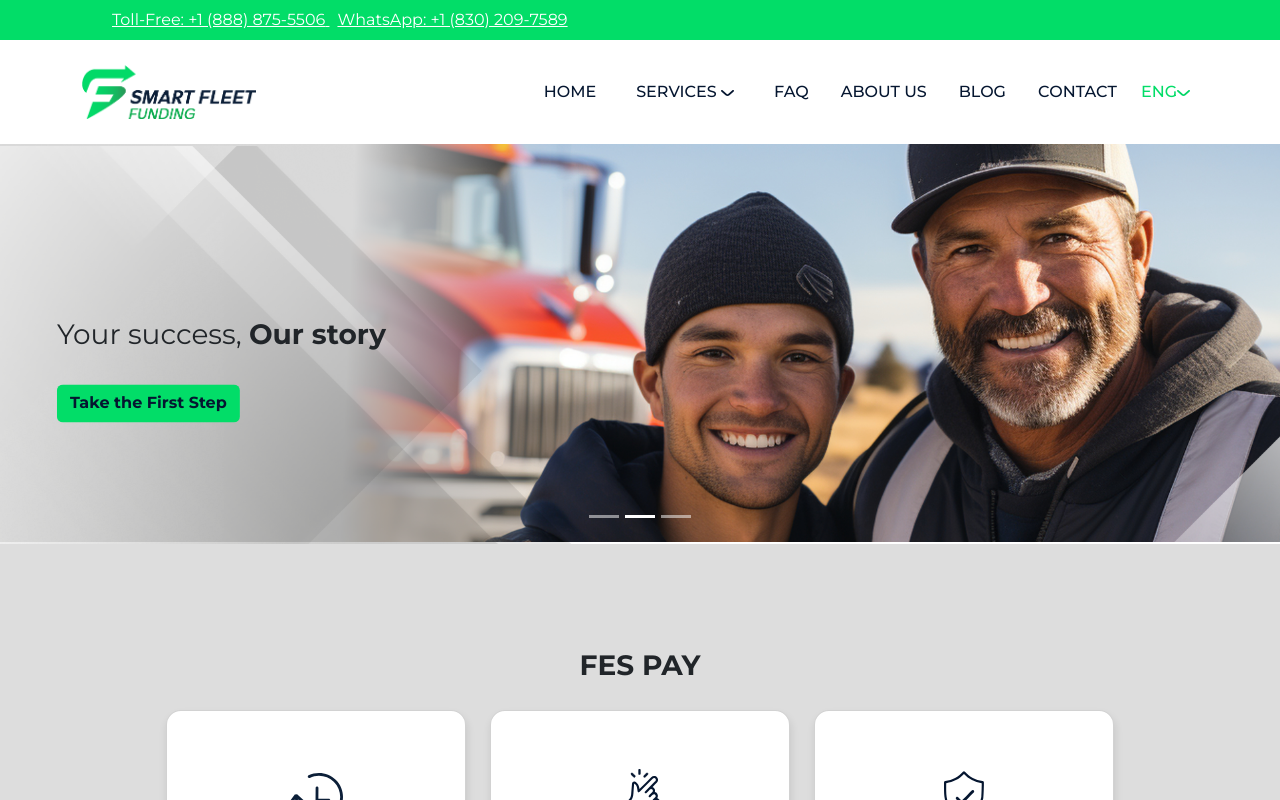
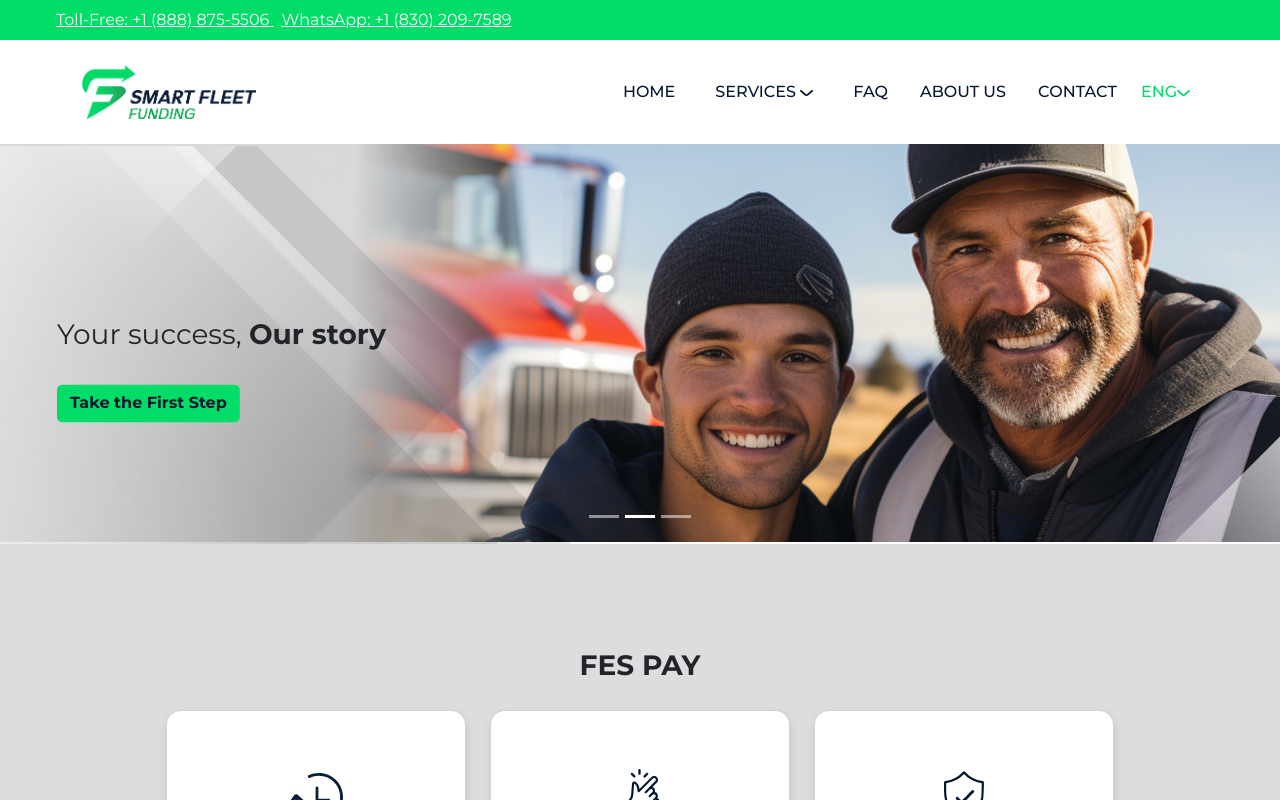
Before and after one commit to Rizwan884/smartfleetfunding-website, a Next.js app: page / in a window 1280 px wide. Shown: the top 800 px of the page. Built offline with nearby package versions, Linux system fonts and the light colour scheme.

Commit message:
Fuel Card Changes

```diff
--- a/src/components/footer.tsx
+++ b/src/components/footer.tsx
@@ -28,7 +28,7 @@ export default function Footer() {
                       <Image
                         alt="down"
                         src="images/sff-arrow-down-green.svg"
-                        style={{ width: "13px", height: "10px" }}
+                        className="w-13 h-10"
                       />
                     </div>
                   </>
@@ -51,9 +51,9 @@ export default function Footer() {
                 ABOUT US
               </Nav.Link>
               <hr className="w-93 m-0 mx-auto" />
-              <Nav.Link className="text-green fw-600" href="#blog">
+              {/* <Nav.Link className="text-green fw-600" href="#blog">
                 BLOG
-              </Nav.Link>
+              </Nav.Link> */}
               <hr className="w-93 m-0 mx-auto" />
               <Nav.Link className="text-green fw-600" href="/contact">
                 CONTACT
@@ -194,9 +194,9 @@ export default function Footer() {
                     <Nav.Link className="text-green fw-500" href="/about">
                       ABOUT US
                     </Nav.Link>
-                    <Nav.Link className="text-green fw-500" href="#blog">
+                    {/* <Nav.Link className="text-green fw-500" href="#blog">
                       BLOG
-                    </Nav.Link>
+                    </Nav.Link> */}
                     <Nav.Link className="text-green fw-500" href="/contact">
                       CONTACT
                     </Nav.Link>
--- a/src/components/navbar.tsx
+++ b/src/components/navbar.tsx
@@ -11,18 +11,10 @@ export default function SFFNavbar() {
   return (
     <>
       <div className="font-montserrat text-left p-2 px-5 bg-green">
-        <Link
-          href="tel:+18888755506"
-          className="text-white"
-          style={{ marginLeft: "4rem" }}
-        >
+        <Link href="tel:+18888755506" className="text-white ms-2">
           Toll-Free: +1 (888) 875-5506{" "}
         </Link>
-        <Link
-          href="https://wa.me/18302097589"
-          className="text-white"
-          style={{ marginLeft: "0.5rem" }}
-        >
+        <Link href="https://wa.me/18302097589" className="text-white ms-2">
           WhatsApp: +1 (830) 209-7589{" "}
         </Link>
       </div>
@@ -48,7 +40,7 @@ export default function SFFNavbar() {
                     <Image
                       src="images/sff-arrow-down-green.svg"
                       alt="Dropdown Icon"
-                      style={{ width: "13px", height: "10px" }}
+                      className="w-13 h-10"
                     />
                   </>
                 }
@@ -75,7 +67,7 @@ export default function SFFNavbar() {
                     <Image
                       src="images/sff-arrow-down.svg"
                       alt="Dropdown Icon"
-                      style={{ width: "13px", height: "10px" }}
+                      className="w-13 h-10"
                     />
                   </>
                 }
@@ -123,9 +115,9 @@ export default function SFFNavbar() {
                 ABOUT US
               </Nav.Link>
               <hr className="text-dark m-0" />
-              <Nav.Link className="text-dark-blue px-3 py-4 fw-600 " href="#">
+              {/* <Nav.Link className="text-dark-blue px-3 py-4 fw-600 " href="#">
                 BLOG
-              </Nav.Link>
+              </Nav.Link> */}
               <hr className="text-dark m-0" />
               <Nav.Link
                 className="text-dark-blue px-3 py-4 fw-600 "
@@ -141,7 +133,7 @@ export default function SFFNavbar() {
                     <Image
                       src="images/sff-arrow-down-green.svg"
                       alt="Dropdown Icon"
-                      style={{ width: "13px", height: "10px" }}
+                      className="w-13 h-10"
                     />
                   </>
                 }
```
